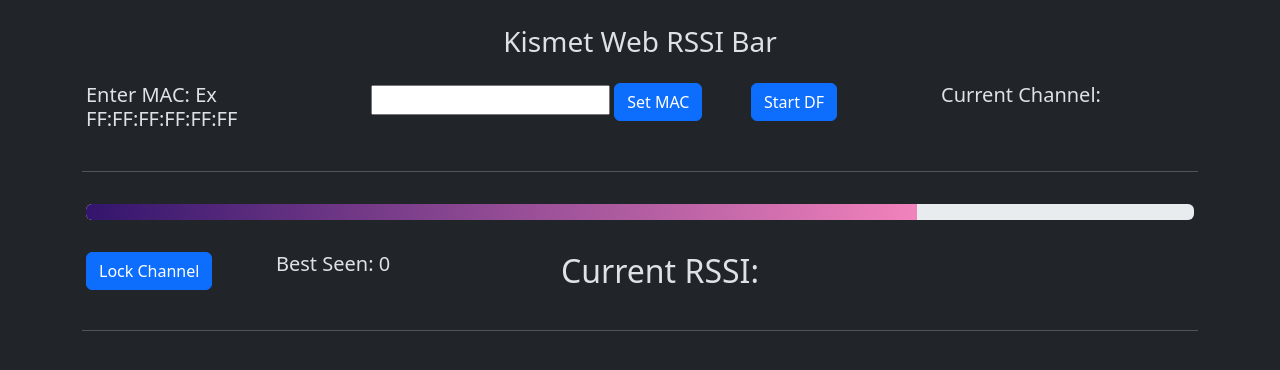
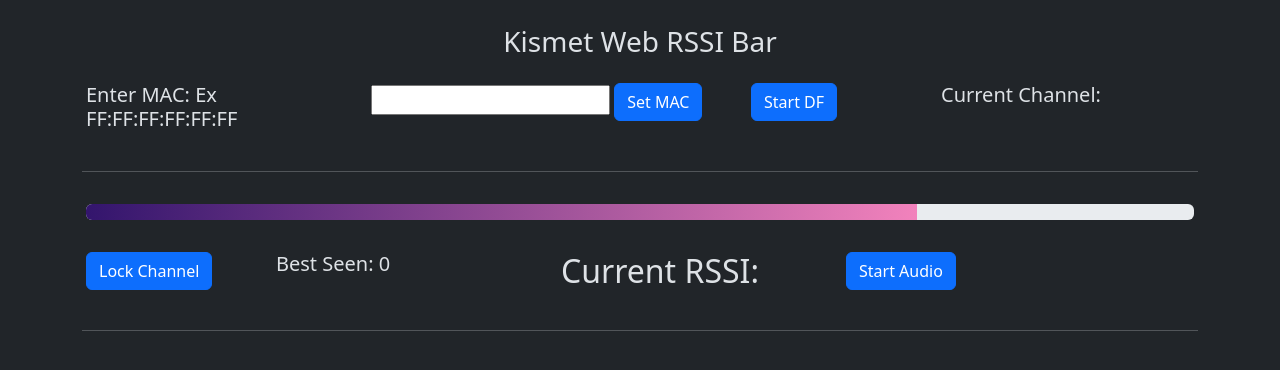
Before and after one commit to GrokkedBandwidth/kismet_web_rssi-bar, a Flask app: page / in a window 1280 px wide. Shown: the top 370 px of the page. Run offline with Flask 2, Linux system fonts and the light colour scheme; some libraries are stand-ins or nearby versions.

Commit message:
Add audio option

```diff
--- a/static/js/index.js
+++ b/static/js/index.js
@@ -1,9 +1,30 @@
+var mute = true;
+
+function toggleAudio() {
+    if (mute === true) {
+        mute = false;
+        $('#audio').text("Mute Audio");
+    } else {
+        mute = true;
+        $('#audio').text("Start Audio");
+    }
+}
+
+function adjustSound(oscillator, freq) {
+    oscillator.frequency.value = freq;
+}
+
 function dfFunction() {
     console.log("Opening the SSE connection")
+    const audioCtx = new (window.AudioContext || window.webkitAudioContext)();
+    const oscillator = audioCtx.createOscillator();
+    oscillator.type = "square";
+    oscillator.frequency.setValueAtTime(440, audioCtx.currentTime); // value in hertz
+    oscillator.start();
+    var localMute = true;
     var source = new EventSource("/df");
     source.onmessage = function(event) {
         sent_data = JSON.parse(event.data)
-
         bar = "#prog_0"
         $(bar).css('width', sent_data[0]+'%').attr('aria-valuenow', sent_data[0]);
         lbar = "#prog_0_label"
@@ -14,6 +35,14 @@ function dfFunction() {
         $(best_seen).text('Best Seen: '+sent_data[3] + ' Time: ' + sent_data[4]);
         current_rssi = "#current_rssi"
         $(current_rssi).text('Current RSSI: '+sent_data[1]);
+
+        if (mute === false) {
+            oscillator.connect(audioCtx.destination);
+            adjustSound(oscillator, sent_data[0]*8);
+        } else {
+            oscillator.disconnect(audioCtx.destination);
+        }
+
     }
 }
 
--- a/templates/index.html
+++ b/templates/index.html
@@ -42,6 +42,9 @@
             <div class="col-lg-3 col-md-3 col-sm-6 ui">
                 <h2 id="current_rssi">Current RSSI: </h2>
             </div>
+            <div class="col-lg-2 col-md-2 col-sm-6 ui">
+                <button class="btn btn-primary" onclick="toggleAudio()" id="audio">Start Audio</button>
+            </div>
         </div>
         <hr>
     </div>
```
